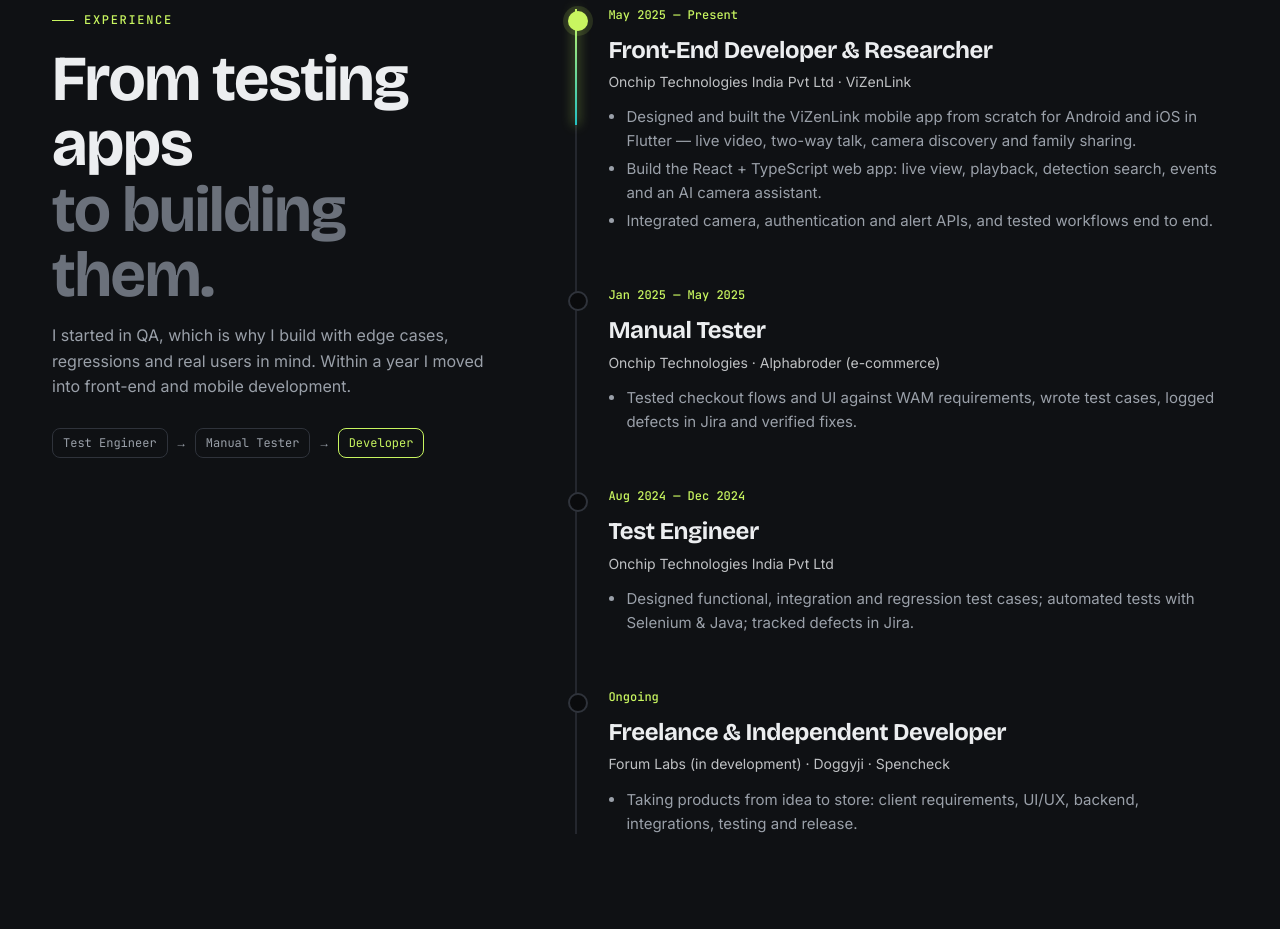
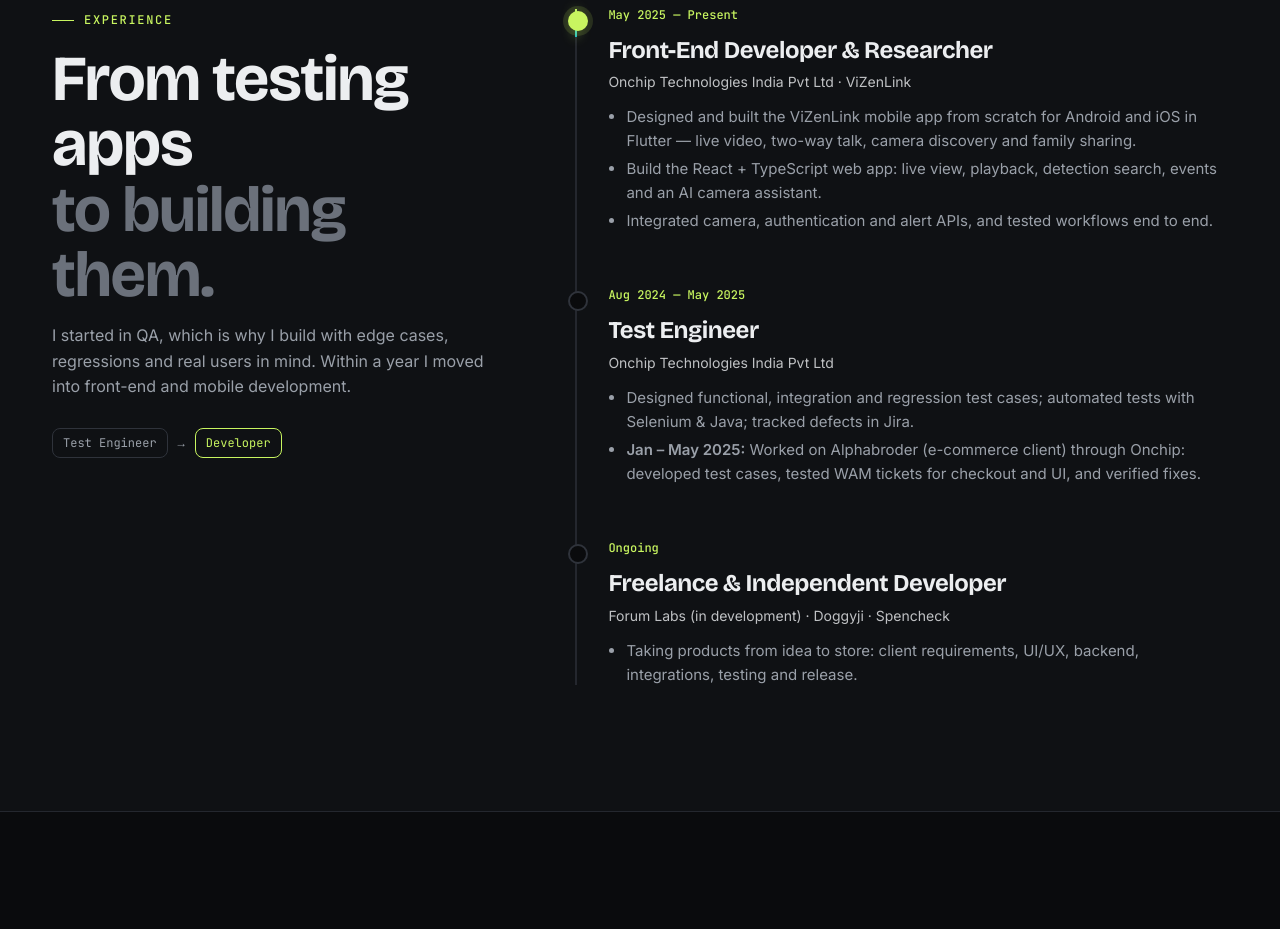
Before and after one commit to GokulNarayana-30/gokul-portfolio, a plain HTML site: page index.html in a window 1280 px wide. Shown: the part 5018-5947 px from the top of the page. Drawn offline with nearby package versions, Linux system fonts and the light colour scheme.

Commit message:
Merge testing roles into one Test Engineer entry with Alphabroder dates
Co-Authored-By: Claude Opus 5.5 <noreply@anthropic.com>

```diff
--- a/index.html
+++ b/index.html
@@ -738,7 +738,7 @@ body:has(.resume-dialog[open]){overflow:hidden}
         <span class="eyebrow rv">Experience</span>
         <h2 class="rv d1">From testing apps<br><span class="muted">to building them.</span></h2>
         <p class="rv d2">I started in QA, which is why I build with edge cases, regressions and real users in mind. Within a year I moved into front-end and mobile development.</p>
-        <div class="growth rv d3"><span>Test Engineer</span>→<span>Manual Tester</span>→<span>Developer</span></div>
+        <div class="growth rv d3"><span>Test Engineer</span>→<span>Developer</span></div>
       </div>
       <div class="tl" id="tl">
         <div class="tl-fill" id="tl-fill"></div>
@@ -753,16 +753,13 @@ body:has(.resume-dialog[open]){overflow:hidden}
           </ul>
         </div>
         <div class="job rv">
-          <div class="when">Jan 2025 — May 2025</div>
-          <h3>Manual Tester</h3>
-          <div class="org">Onchip Technologies · Alphabroder (e-commerce)</div>
-          <ul><li>Tested checkout flows and UI against WAM requirements, wrote test cases, logged defects in Jira and verified fixes.</li></ul>
-        </div>
-        <div class="job rv">
-          <div class="when">Aug 2024 — Dec 2024</div>
+          <div class="when">Aug 2024 — May 2025</div>
           <h3>Test Engineer</h3>
           <div class="org">Onchip Technologies India Pvt Ltd</div>
-          <ul><li>Designed functional, integration and regression test cases; automated tests with Selenium & Java; tracked defects in Jira.</li></ul>
+          <ul>
+            <li>Designed functional, integration and regression test cases; automated tests with Selenium & Java; tracked defects in Jira.</li>
+            <li><b>Jan – May 2025:</b> Worked on Alphabroder (e-commerce client) through Onchip: developed test cases, tested WAM tickets for checkout and UI, and verified fixes.</li>
+          </ul>
         </div>
         <div class="job rv">
           <div class="when">Ongoing</div>
```
Also changed, not shown: 1 other file.
